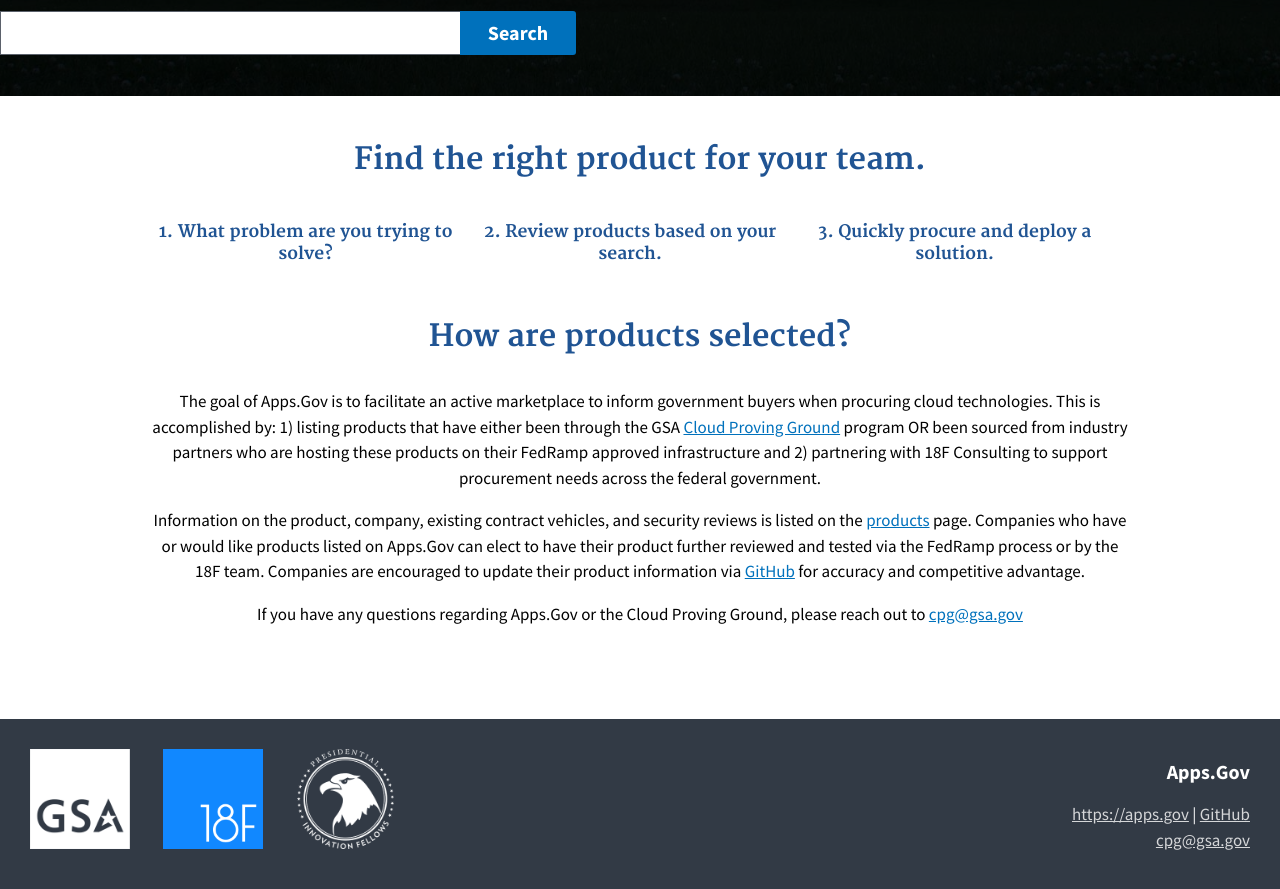
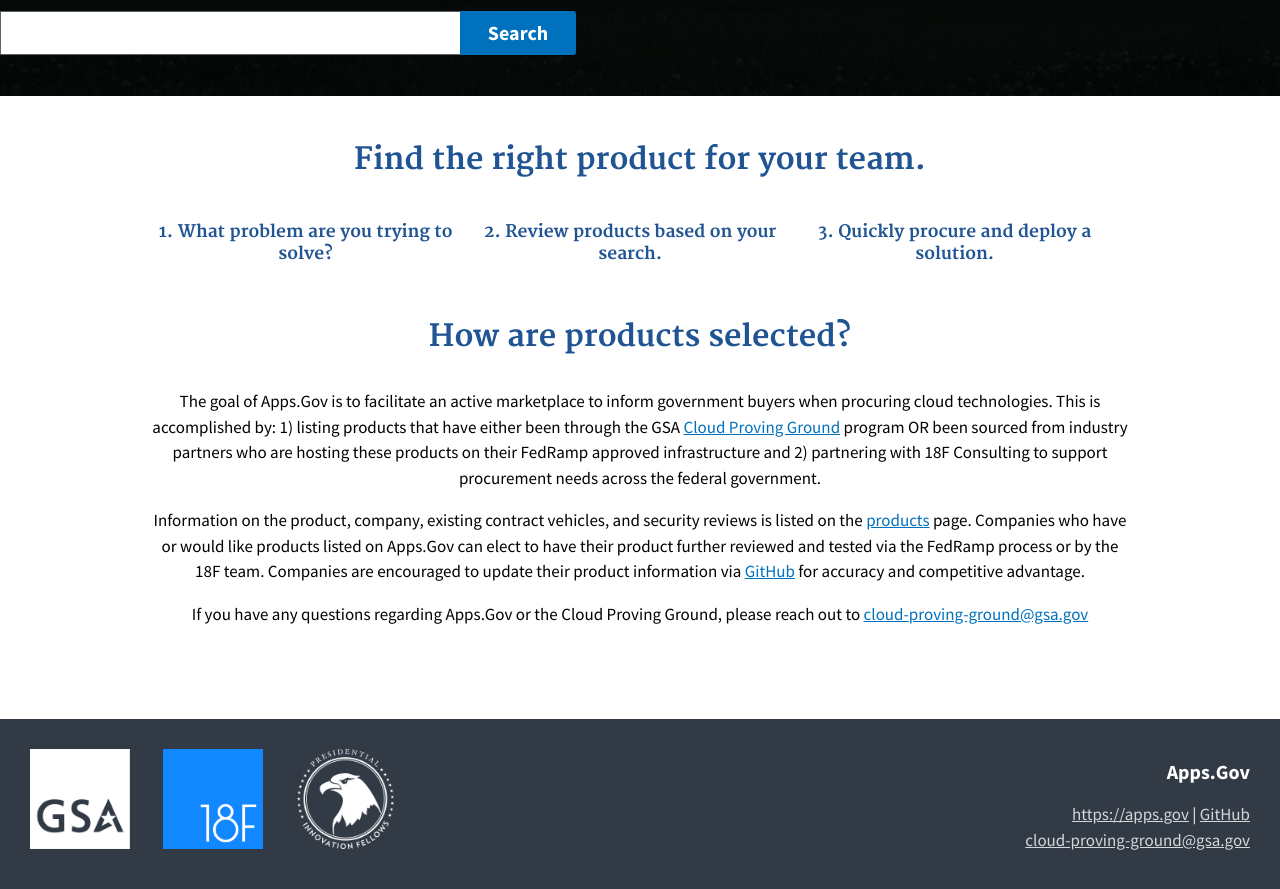
Before and after one commit to presidential-innovation-fellows/apps-gov, a Jekyll site: the page built from index.html, in a window 1280 px wide and 900 px high, scrolled down 583 px. Shown: the top 889 px of the window. Built offline with Jekyll 4.4.1, drawn with Linux system fonts in a browser that asks for light colours.

Commit message:
updated contact email address and started creating CPG app page

```diff
--- a/_includes/footer.html
+++ b/_includes/footer.html
@@ -11,7 +11,7 @@
           <h3 class="usa-footer-contact-heading">Apps.Gov</h3>
           <p>
             <a href="https://apps.pif.gov">https://apps.gov</a> | <a herf="https://github.com/presidential-innovation-fellows/apps-gov">GitHub</a><br/>
-            <a href="mailto:cpg@gsa.gov">cpg@gsa.gov</a>
+            <a href="mailto:cloud-proving-ground@gsa.gov">cloud-proving-ground@gsa.gov</a>
           </p>
         </address>
       </div>
--- /dev/null
+++ b/cloud-proving-ground.html
@@ -0,0 +1,5 @@
+---
+layout: default
+title: Cloud Proving Ground Application
+permalink: cloud-proving-ground/
+---
--- a/index.html
+++ b/index.html
@@ -47,7 +47,7 @@ layout: default
     <div class="usa-width-one-whole">
       <p>The goal of Apps.Gov is to facilitate an active marketplace to inform government buyers when procuring cloud technologies. This is accomplished by: 1) listing products that have either been through the GSA <a href="cloud-proving-ground/">Cloud Proving Ground</a> program OR been sourced from industry partners who are hosting these products on their FedRamp approved infrastructure and 2) partnering with 18F Consulting to support procurement needs across the federal government.</p>
       <p>Information on the product, company, existing contract vehicles, and security reviews is listed on the <a href="products/">products</a> page. Companies who have or would like products listed on Apps.Gov can elect to have their product further reviewed and tested via the FedRamp process or by the 18F team. Companies are encouraged to update their product information via <a href="https://github.com/presidential-innovation-fellows/apps-gov" target="blank">GitHub</a> for accuracy and competitive advantage.</p>
-      <p>If you have any questions regarding Apps.Gov or the Cloud Proving Ground, please reach out to <a href="mailto:cpg@gsa.gov" target="blank">cpg@gsa.gov</a></p>
+      <p>If you have any questions regarding Apps.Gov or the Cloud Proving Ground, please reach out to <a href="mailto:cloud-proving-ground@gsa.gov" target="blank">cloud-proving-ground@gsa.gov</a></p>
     </div>
   </div>
 </div>
```
Also changed, not shown: 1 other file.
